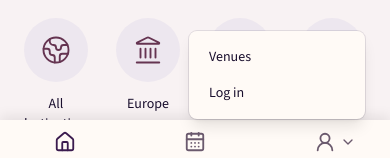
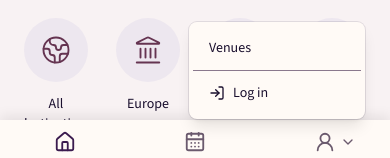
Before and after one commit to annikaeld/Holidaze, a React (Vite) app: page / in a window 390 px wide. Both pictures are taken after a click on the button "Account". Shown: the part 660-818 px from the top of the page. Built offline with nearby package versions, Linux system fonts and the light colour scheme; no server answers; a web font is replaced by a local one.

Commit message:
feat: unify the mobile account menu
Show Venues for everyone and add a divider and icon for Log in.

```diff
--- a/src/components/layout/MobileNav.tsx
+++ b/src/components/layout/MobileNav.tsx
@@ -5,6 +5,7 @@ import {
   CalendarDays,
   UserRound,
   LogOut,
+  LogIn,
   ChevronDown,
 } from "lucide-react";
 import { useAuth } from "@/features/auth/context/useAuth";
@@ -155,14 +156,19 @@ export function MobileNav() {
                 </DropdownMenuItem>
               </>
             ) : (
+              <>
+                <DropdownMenuSeparator className="my-1 bg-border" />
+
                 <DropdownMenuItem asChild>
                   <Link
                     to="/login"
-                  className="cursor-pointer rounded-md px-3 py-2 text-sm focus:bg-primary/15 focus:text-foreground"
+                    className="cursor-pointer gap-2 rounded-md px-3 py-2 text-sm focus:bg-primary/15 focus:text-foreground"
                   >
+                    <LogIn size={16} aria-hidden="true" />
                     Log in
                   </Link>
                 </DropdownMenuItem>
+              </>
             )}
           </DropdownMenuContent>
         </DropdownMenu>
```
Lines whose indentation alone changed are shown as unchanged.
